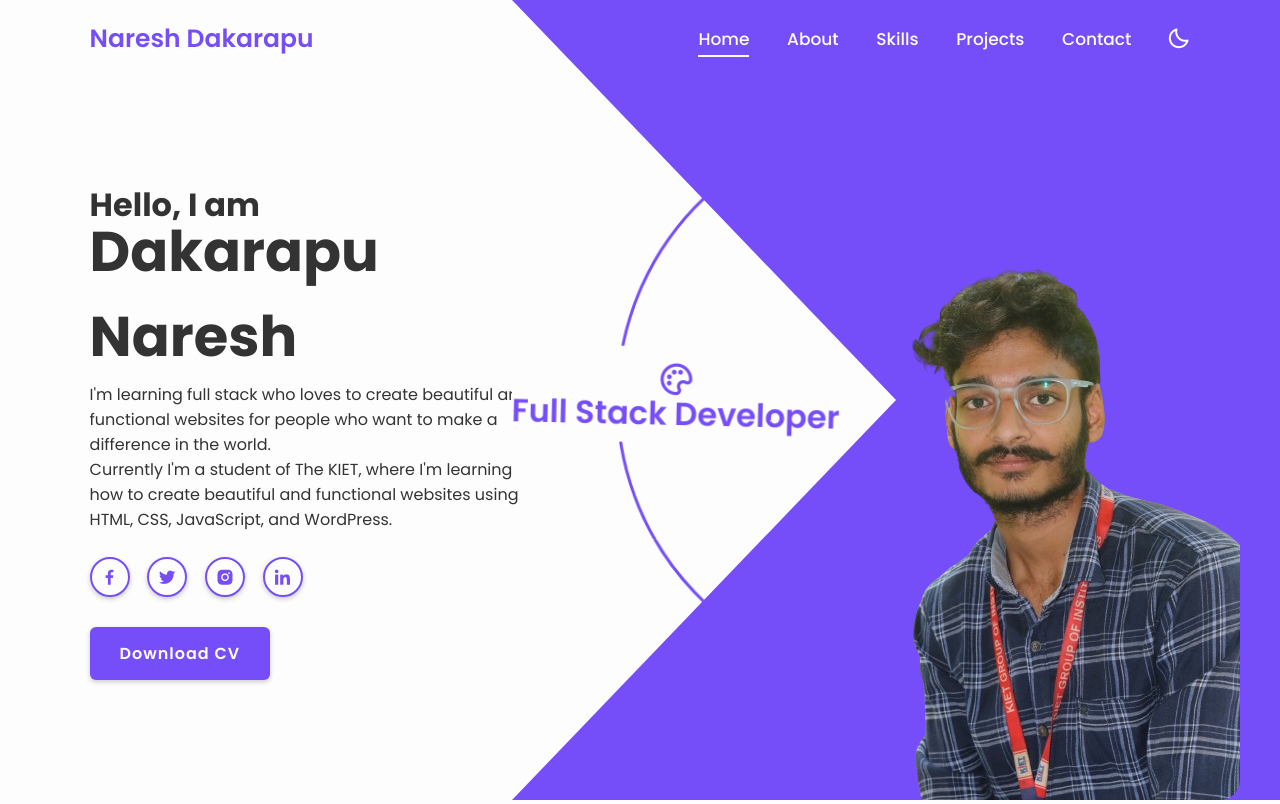
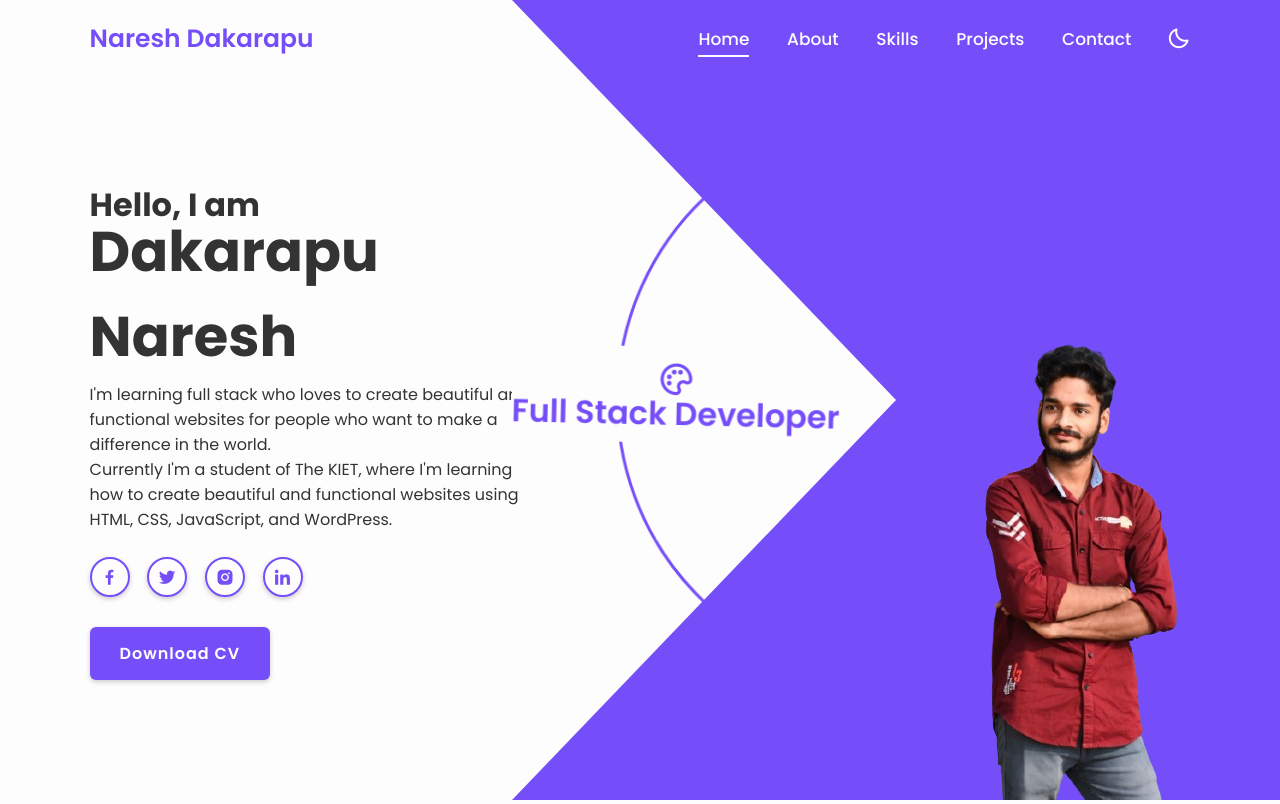
Before and after one commit to Nareshchinna07/Naresh-s-portfolio, a plain HTML site: page index.html in a window 1280 px wide. Shown: the top 804 px of the page. Drawn offline with nearby package versions, Linux system fonts and the light colour scheme.

Commit message:
Update index.html

```diff
--- a/index.html
+++ b/index.html
@@ -84,7 +84,7 @@
         </div>
 
         <div class="home-img">
-            <img src="images/picforresumee.png" alt="">
+            <img src="https://github.com/Nareshchinna07/Naresh-s-portfolio/blob/master/images/1731251392172-removebg-preview.png" alt="">
         </div>
     </section>
 
```
